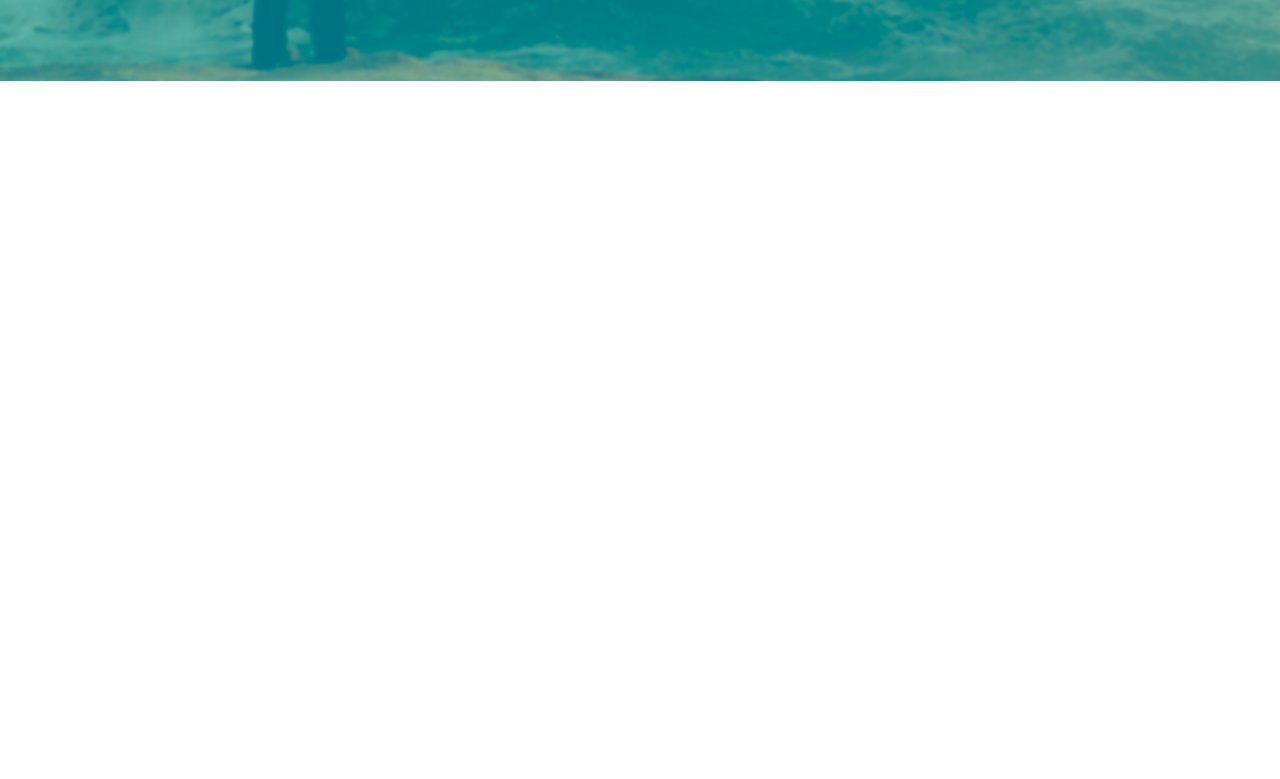
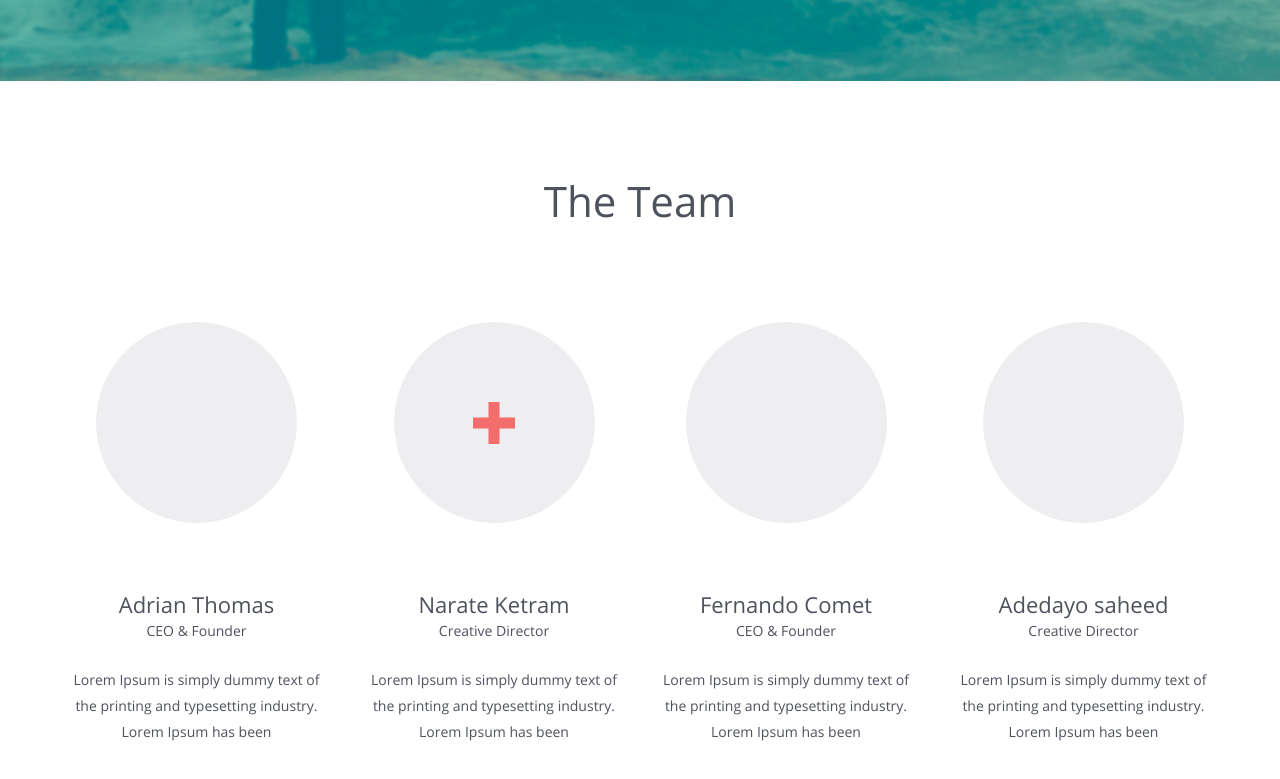
Before and after one commit to Melagomania/author, a website: page app/index.html in a window 1280 px wide. Shown: the part 525-1304 px from the top of the page. Before the commit the page ends 800 px from the top, so only its background shows below. Drawn offline with Linux system fonts and the light colour scheme; files whose address does not match are found by name.

Commit message:
made the team section

```diff
--- a/app/index.html
+++ b/app/index.html
@@ -44,9 +44,34 @@
           <button type="button" name="learn-more">Learn More</button>
         </div>
       </div>
-
     </div>
-
+  </div>
+  <div class="main">
+    <div class="team">
+      <h2>The Team</h2>
+      <ul>
+        <li>
+          <div class="team-photo"></div>
+          <h3>Adrian Thomas<br><span>CEO & Founder</span></h3>
+          <p>Lorem Ipsum is simply dummy text of the printing and typesetting industry. Lorem Ipsum has been</p>
+        </li>
+        <li>
+          <div class="team-photo"></div>
+          <h3>Narate Ketram<br><span>Creative Director</span></h3>
+          <p>Lorem Ipsum is simply dummy text of the printing and typesetting industry. Lorem Ipsum has been</p>
+        </li>
+        <li>
+          <div class="team-photo"></div>
+          <h3>Fernando Comet<br><span>CEO & Founder</span></h3>
+          <p>Lorem Ipsum is simply dummy text of the printing and typesetting industry. Lorem Ipsum has been</p>
+        </li>
+        <li>
+          <div class="team-photo"></div>
+          <h3>Adedayo saheed<br><span>Creative Director</span></h3>
+          <p>Lorem Ipsum is simply dummy text of the printing and typesetting industry. Lorem Ipsum has been</p>
+        </li>
+      </ul>
+    </div>
   </div>
   <script src="js/libs.min.js"></script>
   <script src="js/common.js"></script>
--- a/app/sass/_colors.sass
+++ b/app/sass/_colors.sass
@@ -2,6 +2,8 @@ $main-logo-color: #44c0c2
 $main-color: #49cbcd
 $font-color: #4e525d
 $topline-nav-color: #484c55
+$team-photo-color: #eeeef0
+$photo-cross-color: #f46d6d
 $subscription-main-color: #8c9299
 $subscription-cash-color: #485460
 $footer-color: #989898
--- a/app/sass/_placeholders.sass
+++ b/app/sass/_placeholders.sass
@@ -1,3 +1,22 @@
 %container
     max-width: 1170px
     margin: 0 auto
+%cross
+  &::before
+    content: ""
+    position: absolute
+    top: 50%
+    transform: translate(-50%, -50%)
+    left: center
+    width: 42px
+    height: 11px
+    background-color: $photo-cross-color
+  &::after
+    content: ""
+    position: absolute
+    top: 50%
+    left: center
+    transform: translate(-50%, -50%)
+    width: 11px
+    height: 42px
+    background-color: $photo-cross-color
--- a/app/sass/style.sass
+++ b/app/sass/style.sass
@@ -7,6 +7,7 @@
 body
   max-width: 1440px
   font-family: "Open Sans"
+  font-size: 14px
   color: $font-color
 
 .topline
@@ -90,3 +91,45 @@ body
     &.right
       right: 2%
       background-position: 51px
+.main
+  @extend %container
+  h2
+    padding: 95px 0 100px 0
+    font-size: 42px
+    line-height: 42px
+    font-weight: normal
+    text-align: center
+  ul
+    margin-bottom: 100px
+    font-size: 0
+    text-align: center
+    li
+      font-size: 14px
+      box-sizing: border-box
+      display: inline-block
+      max-width: 292px
+      padding: 0 21px
+      &:first-child
+        padding-left: 10px
+      &:last-child
+        padding-right: 10px
+      .team-photo
+        position: relative
+        margin: 0 auto
+        margin-bottom: 70px
+        width: 201px
+        height: 201px
+        background-color: $team-photo-color
+        border-radius: 50%
+      &:nth-child(2)
+        .team-photo
+          @extend %cross
+      h3
+        margin-bottom: 25px
+        font-size: 22px
+        line-height: 23px
+        font-weight: normal
+        span
+          font-size: 14px
+      p
+        line-height: 26px
```
Also changed, not shown: app/css/style.css.
